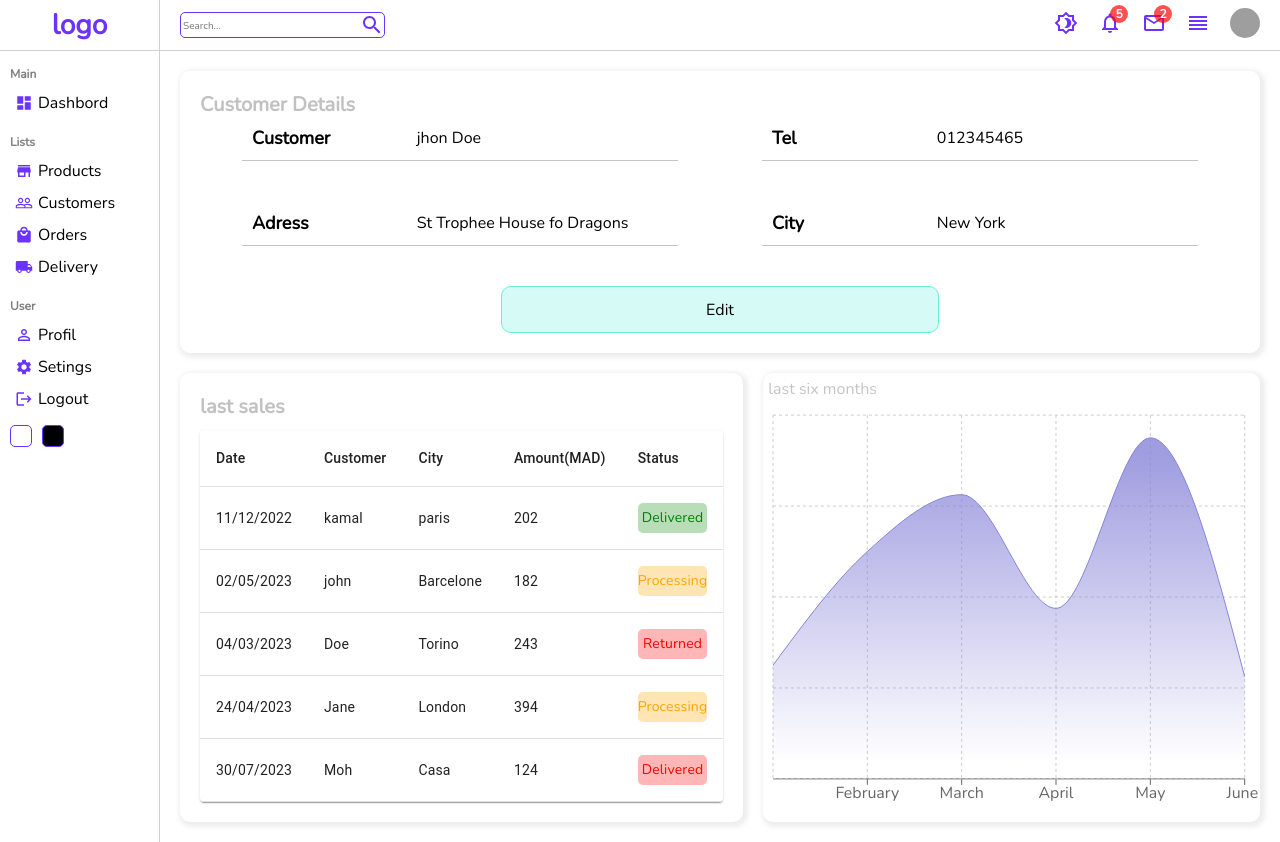
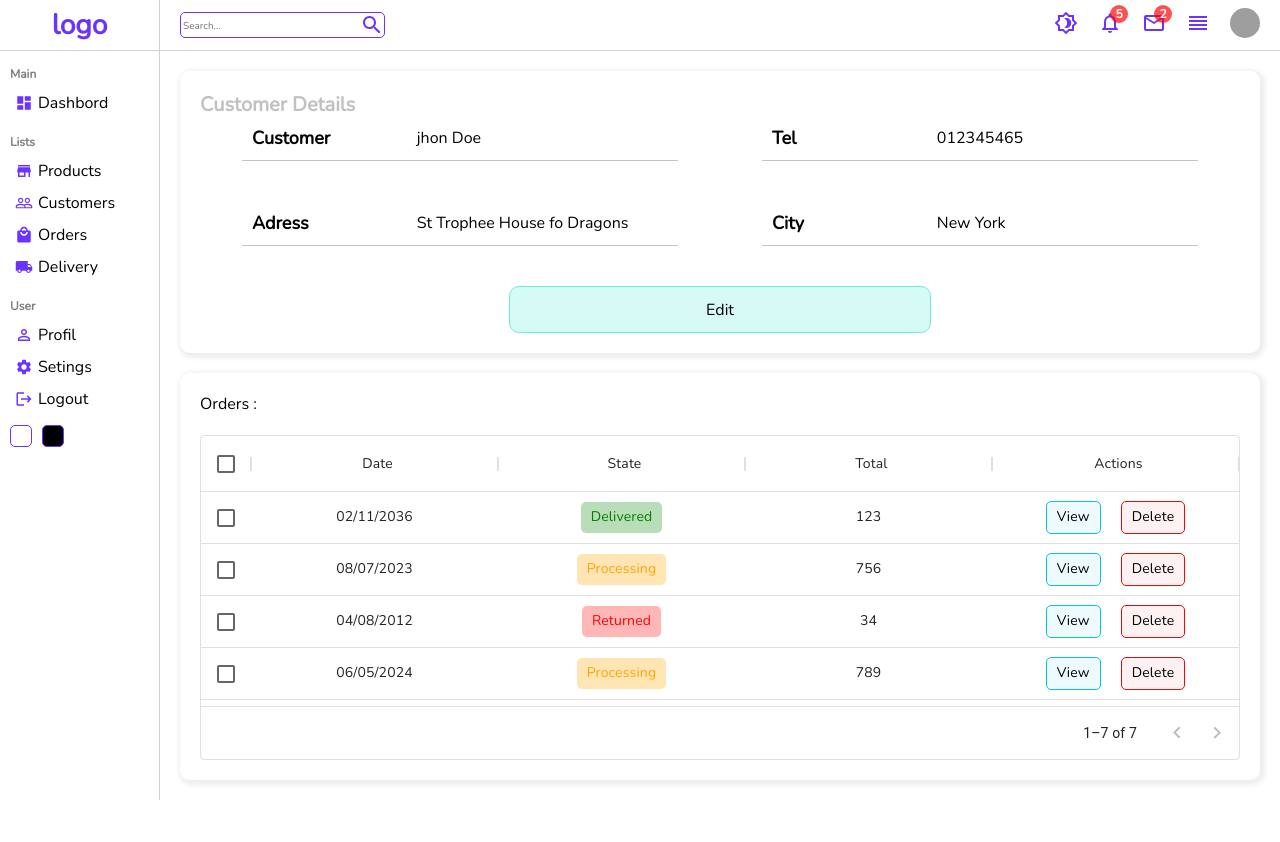
Before and after one commit to PaccoHiro/nfsFe, a React (Vite) app in the folder nfsFe/: page /customers/1 in a window 1280 px wide. After the commit the page ends 800 px from the top, so only its background shows below. Built offline with nearby package versions, Linux system fonts and the light colour scheme; grey boxes are pictures that could not be loaded.

Commit message:
CustomerDetail 70%

```diff
--- a/nfsFe/src/components/datatable/Datatable.jsx
+++ b/nfsFe/src/components/datatable/Datatable.jsx
@@ -2,7 +2,7 @@ import "./datatable.scss";
 import { DataGrid } from "@mui/x-data-grid";
 import ActionsColumn from "../actionsColumn/ActionsColumns";
 
-const Datatable = ({ data }) => {
+const Datatable = ({ data, rowsperpage }) => {
   const actionsColumn = [
     {
       field: "actions",
@@ -20,8 +20,8 @@ const Datatable = ({ data }) => {
         <DataGrid
           rows={data.rows}
           columns={data.columns.concat(actionsColumn)}
-          pageSize={8}
-          rowsPerPageOptions={[8]}
+          pageSize={rowsperpage ? rowsperpage : 8}
+          rowsPerPageOptions={rowsperpage ? [rowsperpage] : [8]}
           disableSelectionOnClick
           checkboxSelection
         />
--- /dev/null
+++ b/nfsFe/src/components/deleveryStatus/Dstatus.jsx
@@ -0,0 +1,10 @@
+import "./dstatus.scss";
+
+const Dstatus = ({ status }) => {
+  return (
+    <div className="dstatusWrapper">
+      <div className={`dstatus ${status}`}>{status}</div>
+    </div>
+  );
+};
+export default Dstatus;
--- /dev/null
+++ b/nfsFe/src/components/deleveryStatus/dstatus.scss
@@ -0,0 +1,23 @@
+.dstatusWrapper {
+  flex: 1;
+  display: flex;
+  align-items: center;
+  justify-content: center;
+
+  .dstatus {
+    padding: 5px 10px;
+    border-radius: 5px;
+    &.Delivered {
+      color: green;
+      background-color: rgba(0, 128, 0, 0.276);
+    }
+    &.Processing {
+      color: orange;
+      background-color: rgba(255, 166, 0, 0.295);
+    }
+    &.Returned {
+      color: red;
+      background-color: rgba(255, 0, 0, 0.285);
+    }
+  }
+}
--- a/nfsFe/src/components/singleDetail/singleDetail.scss
+++ b/nfsFe/src/components/singleDetail/singleDetail.scss
@@ -71,6 +71,7 @@
         justify-content: center;
         padding: 10px;
         width: 40%;
+        max-width: 400px;
         height: 25px;
         border: 1px solid rgb(105, 238, 220);
         background-color: rgba(105, 238, 220, 0.274);
--- /dev/null
+++ b/nfsFe/src/helpers/dataSource/dataGridCustomerDetail.jsx
@@ -0,0 +1,40 @@
+import Dstatus from "../../components/deleveryStatus/Dstatus";
+
+export const dataGridCustomerDetail = {
+  title: "Orders : ",
+
+  columns: [
+    {
+      field: "date",
+      headerName: "Date",
+      headerAlign: "center",
+      align: "center",
+      flex: 3,
+    },
+    {
+      field: "state",
+      headerName: "State",
+      headerAlign: "center",
+      align: "center",
+      flex: 3,
+      renderCell: (params) => <Dstatus status={params.row.state} />,
+    },
+    {
+      field: "total",
+      headerName: "Total",
+      headerAlign: "center",
+      align: "center",
+      flex: 3,
+    },
+  ],
+
+  rows: [
+    { id: 1, date: "02/11/2036", state: "Delivered", total: "123" },
+    { id: 2, date: "08/07/2023", state: "Processing", total: "756" },
+    { id: 3, date: "04/08/2012", state: "Returned", total: "34" },
+    { id: 4, date: "06/05/2024", state: "Processing", total: "789" },
+    { id: 5, date: "22/06/2011", state: "Delivered", total: "1286" },
+    { id: 6, date: "03/07/2055", state: null, total: "88" },
+    { id: 7, date: "14/09/2014", state: "Returned", total: "56" },
+  ],
+};
--- a/nfsFe/src/pages/customers/customerDetail/CustomerDetail.jsx
+++ b/nfsFe/src/pages/customers/customerDetail/CustomerDetail.jsx
@@ -1,8 +1,8 @@
-import Chart from "../../../components/chart/Chart";
+import Datatable from "../../../components/datatable/Datatable";
 import SingleDetail from "../../../components/singleDetail/singleDetail";
-import TabList from "../../../components/table/Table";
-import lastSalesData from "../../../helpers/dataSource/data";
+
 import { dataDetailCustomer } from "../../../helpers/dataSource/dataDetailCutomer";
+import { dataGridCustomerDetail } from "../../../helpers/dataSource/dataGridCustomerDetail";
 import "./customerDetail.scss";
 
 const CustomerDetail = () => {
@@ -12,12 +12,7 @@ const CustomerDetail = () => {
         <SingleDetail data={dataDetailCustomer} />
       </div>
       <div className="bottom">
-        <div className="left">
-          <TabList data={lastSalesData} />
-        </div>
-        <div className="right">
-          <Chart />
-        </div>
+        <Datatable data={dataGridCustomerDetail} rowsperpage={8} />
       </div>
     </div>
   );
--- a/nfsFe/src/pages/customers/customerDetail/customerDetail.scss
+++ b/nfsFe/src/pages/customers/customerDetail/customerDetail.scss
@@ -9,15 +9,9 @@
     display: flex;
   }
   .bottom {
-    flex: 1;
+    flex: 2;
     display: flex;
     flex-wrap: wrap;
     gap: 20px;
-    .left {
-      flex: 1;
-    }
-    .right {
-      flex: 1;
-    }
   }
 }
```
